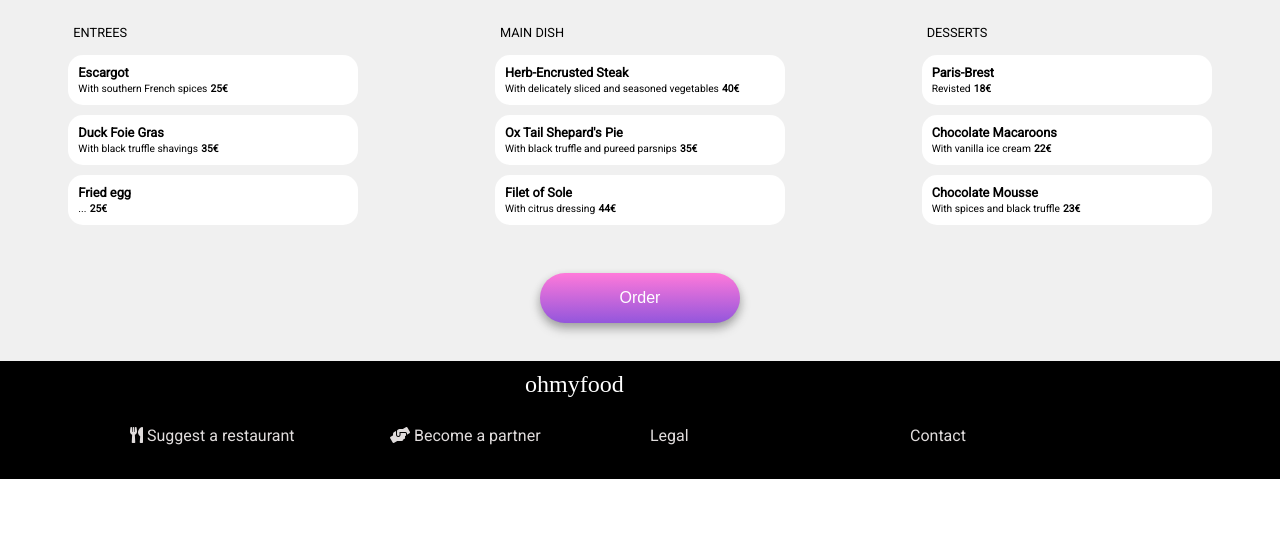
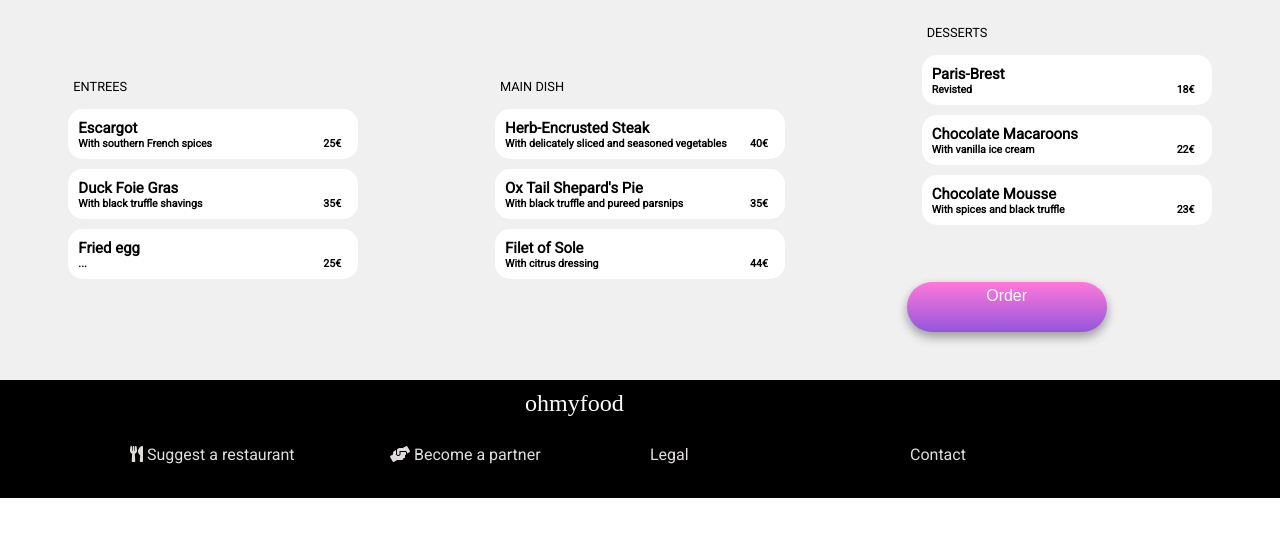
Before and after one commit to earjcr/P3Ohmyfood, a plain HTML site: page rest1.html in a window 1280 px wide. Shown: the part 255-792 px from the top of the page. Drawn offline with Linux system fonts and the light colour scheme; a web font is replaced by a local one.

Commit message:
Daily save
Menu animation done. Working on meal choice animation. Problems with Order button - probably brain cramp.

```diff
--- a/rest1.html
+++ b/rest1.html
@@ -13,7 +13,7 @@
 <body>
     <header>
         <div class="title">
-            <a href="index.html" class="title__return" type="button">
+            <a href="index.html" class="title__return">
                 <i class="fa fa-arrow-left"></i>
             </a>
             <div>
@@ -26,12 +26,12 @@
     </header>
     <section>
         <div class="menuhead">
-            <img class="menuhead__pic" src="images\restaurants\jay-wennington-N_Y88TWmGwA-unsplash.jpg" alt="">
+            <img class="menuhead__pic" src="images/restaurants/jay-wennington-N_Y88TWmGwA-unsplash.jpg" alt="">
             <div class="menuhead__txt">
                 <p>The Full Pallette</p>
-                <i class="menuhead__txt__heart fas fa-heart" alt=""></i>
+                <i class="menuhead__txt__heart fas fa-heart"></i>
                 <label class="switch">
-                    <i class="menuhead__txt__heartfill fas fa-heart" alt="" type="checkbox" checked></i>
+                    <i class="menuhead__txt__heartfill fas fa-heart"></i>
                     <span class="slider"></span>
                 </label>
             </div>
@@ -42,20 +42,27 @@
                     ENTREES<br>
                 </div>
                 <div class="menu__course__opts">
-                    <div class="menu__course__opts__opt">
-                        <p2>Escargot<br></p2>
-                        <p3>With southern French spices</p3>
-                        <p4>25€</p4>
+                    <div class="menu__course__opts__1">
+                        <div>
+                            <h3>Escargot</h3>
+                            <h5>With southern French spices</h5>
+                        </div>
+                        <div><h5>25€</h5></div>
+
                     </div>
-                    <div class="menu__course__opts__opt">
-                        <p2>Duck Foie Gras<br></p2>
-                        <p3>With black truffle shavings</p3>
-                        <p4>35€</p4>
+                    <div class="menu__course__opts__2">
+                        <div>
+                            <h3>Duck Foie Gras<br></h3>
+                            <h5>With black truffle shavings</h5>
+                        </div>
+                        <div><h5>35€</h5></div>
                     </div>
-                    <div class="menu__course__opts__opt">
-                        <p2>Fried egg<br></p>
-                        <p3>...</p3>
-                        <p4>25€</p4>
+                    <div class="menu__course__opts__3">
+                        <div>
+                            <h3>Fried egg<br></h3>
+                            <h5>...</h5>
+                        </div>
+                        <div><h5>25€</h5></div>
                     </div>
                 </div>
             </div>
@@ -64,20 +71,26 @@
                     MAIN DISH<br>
                 </div>
                 <div class="menu__course__opts">
-                    <div class="menu__course__opts__opt">
-                        <p2>Herb-Encrusted Steak<br></p2>
-                        <p3>With delicately sliced and seasoned vegetables</p3>
-                        <p4>40€</p4>
+                    <div class="menu__course__opts__1">
+                        <div>
+                            <h3>Herb-Encrusted Steak<br></h3>
+                            <h5>With delicately sliced and seasoned vegetables</h5>
+                        </div>
+                        <div><h5>40€</h5></div>
                     </div>
-                    <div class="menu__course__opts__opt">
-                        <p2>Ox Tail Shepard's Pie<br></p2>
-                        <p3>With black truffle and pureed parsnips</p3>
-                        <p4>35€</p4>
+                    <div class="menu__course__opts__2">
+                        <div>
+                            <h3>Ox Tail Shepard's Pie<br></h3>
+                            <h5>With black truffle and pureed parsnips</h5>
+                        </div>
+                        <div><h5>35€</h5></div>
                     </div>
-                    <div class="menu__course__opts__opt">
-                        <p2>Filet of Sole<br></p2>
-                        <p3>With citrus dressing</p3>
-                        <p4>44€</p4>
+                    <div class="menu__course__opts__3">
+                        <div>
+                            <h3>Filet of Sole<br></h3>
+                            <h5>With citrus dressing</h5>
+                        </div>
+                        <div><h5>44€</h5></div>
                     </div>
                 </div>
             </div>
@@ -86,30 +99,36 @@
                     DESSERTS<br>
                 </div>
                 <div class="menu__course__opts">
-                    <div class="menu__course__opts__opt">
-                        <p2>Paris-Brest<br></p2>
-                        <p3>Revisted</p3>
-                        <p4>18€</p4>
+                    <div class="menu__course__opts__1">
+                        <div>
+                            <h3>Paris-Brest<br></h3>
+                            <h5>Revisted</h5>
+                        </div>
+                        <div><h5>18€</h5></div>
                     </div>
-                    <div class="menu__course__opts__opt">
-                        <p2>Chocolate Macaroons<br></p2>
-                        <p3>With vanilla ice cream</p3>
-                        <p4>22€</p4>
+                    <div class="menu__course__opts__2">
+                        <div>
+                            <h3>Chocolate Macaroons<br></h3>
+                            <h5>With vanilla ice cream</h5>
+                        </div>
+                        <div><h5>22€</h5></div>
                     </div>
-                    <div class="menu__course__opts__opt">
-                        <p2>Chocolate Mousse<br></p2>
-                        <p3>With spices and black truffle</p3>
-                        <p4>23€</p4>
+                    <div class="menu__course__opts__3">
+                        <div>
+                            <h3>Chocolate Mousse<br></h3>
+                            <h5>With spices and black truffle</h5>
+                        </div>
+                        <div><h5>23€</h5></div>
                     </div>
                 </div>
+                <div><br><br><br>
+                </div>
+                <button class="order">
+                    <div class="order__box">
+                        Order
+                    </div>
+                </button>
             </div>
-        </div>
-        <div><br><br>
-        </div>
-        <div class="order">
-            <button class="navbox__text__explore">
-                <p>Order<br></p>
-            </button>
         </div>
         <div><br><br>
         </div>
@@ -121,11 +140,11 @@
             </div>
             <div class="foot__notes">
                 <button class="foot__notes__1">
-                    <i class="fas fa-utensils" alt=""></i>
+                    <i class="fas fa-utensils"></i>
                     Suggest a restaurant
                 </button>
                 <button class="foot__notes__2">
-                    <i class="fas fa-hands-helping" alt=""></i>
+                    <i class="fas fa-hands-helping"></i>
                     Become a partner
                 </button>
                 <button class="foot__notes__3">
--- a/scss/_variables.scss
+++ b/scss/_variables.scss
@@ -21,5 +21,5 @@ $fontsize3: 1.2em;
 
 $mobile: 800px;
 
-$slidein-dur: 3000ms;
+$slidein-dur: 4000ms;
 $slidein-delay: 0ms;
--- a/scss/main.scss
+++ b/scss/main.scss
@@ -299,7 +299,57 @@ p4 {
             justify-content: center;
             justify-content: space-around;
             grid-gap: 10px;
-            &__opt {
+            &__1 {
+                display: grid;
+                grid-template-columns: 245px 25px;
+                align-items: flex-end;
+                height: 50px;
+                font-size: .8em;
+                justify-content: center;
+                border: none;
+                padding: 10px;
+                border-radius: 15px;
+                background-color: $backgroundcolor1;
+                animation: slidein 4000ms -900ms;
+                &:hover {
+                    overflow: hidden;
+                    text-overflow: ellipsis;
+                    box-shadow: 0 4px 8px 0 rgba(0, 0, 0, 0.3), 0 6px 12px 0 rgba(0, 0, 0, 0.19);
+                }
+            }
+            &__2 {
+                display: grid;
+                grid-template-columns: 245px 25px;
+                align-items: flex-end;
+                height: 50px;
+                font-size: .8em;
+                justify-content: center;
+                border: none;
+                padding: 10px;
+                border-radius: 15px;
+                background-color: $backgroundcolor1;
+                animation: slidein 4000ms -900ms;
+                &:hover {
+                    box-shadow: 0 4px 8px 0 rgba(0, 0, 0, 0.3), 0 6px 12px 0 rgba(0, 0, 0, 0.19);
+                }
+            }
+            &__3 {
+                display: grid;
+                grid-template-columns: 245px 25px;
+                align-items: flex-end;
+                height: 50px;
+                font-size: .8em;
+                justify-content: center;
+                border: none;
+                padding: 10px;
+                border-radius: 15px;
+                background-color: $backgroundcolor1;
+                animation: slidein 4000ms -300ms;
+                &:hover {
+                    box-shadow: 0 4px 8px 0 rgba(0, 0, 0, 0.3), 0 6px 12px 0 rgba(0, 0, 0, 0.19);
+                }
+            }
+            &__4 {
                 width: 290px;
                 height: 50px;
                 font-size: .8em;
@@ -308,31 +358,47 @@ p4 {
                 padding: 10px;
                 border-radius: 15px;
                 background-color: $backgroundcolor1;
+                animation: slidein 4000ms 0ms;
                 &:hover {
                     box-shadow: 0 4px 8px 0 rgba(0, 0, 0, 0.3), 0 6px 12px 0 rgba(0, 0, 0, 0.19);
                 }
-                $slidein-delay: $slidein-delay + 1000ms;
-                animation-delay: $slidein-delay;
-                animation-duration: $slidein-dur;
-                animation: slidein $slidein-dur;
             }
+
         }
     }
 }
-@for $i from 1 through 3 {
-
-}
 @keyframes slidein {
     from {
-        transform: translateX(-400%);
+        transform: translateY(40%);
+        opacity: 0;
     }
     to {
-        transform: translateX(0%);
+        transform: translateY(0%);
+        opacity: 1;
     }
 }
 .order {
-    text-align: center;
+    background-color: $backgroundcolor2;
+    align-items: center;
+    width: 200px;
+    height: 50px;
+    border-radius: 25px;
+    border: none;
+    color: white;
+    background-image: linear-gradient($secondary-color, $primary-color);
+    box-shadow: 0 4px 8px 0 rgba(0, 0, 0, 0.2), 0 6px 12px 0 rgba(0, 0, 0, 0.19);
+    &__box {
+        width: 200px;
+        height: 50px;
+        padding: 5px 20px 5px 20px;
+        font-size: 1.2em;
+    }
+    &:hover {
+        background-image: linear-gradient(mix($secondary-color, white, 95%), mix($primary-color, white, 95%));
+        box-shadow: 0 4px 8px 0 rgba(0, 0, 0, 0.3), 0 6px 12px 0 rgba(0, 0, 0, 0.19);
+    }
 }
+
 .foot {
     display: flex;
     flex-direction: column;
```
Also changed, not shown: index.html (+30 -30 lines), css/main.css, 1 other file.
